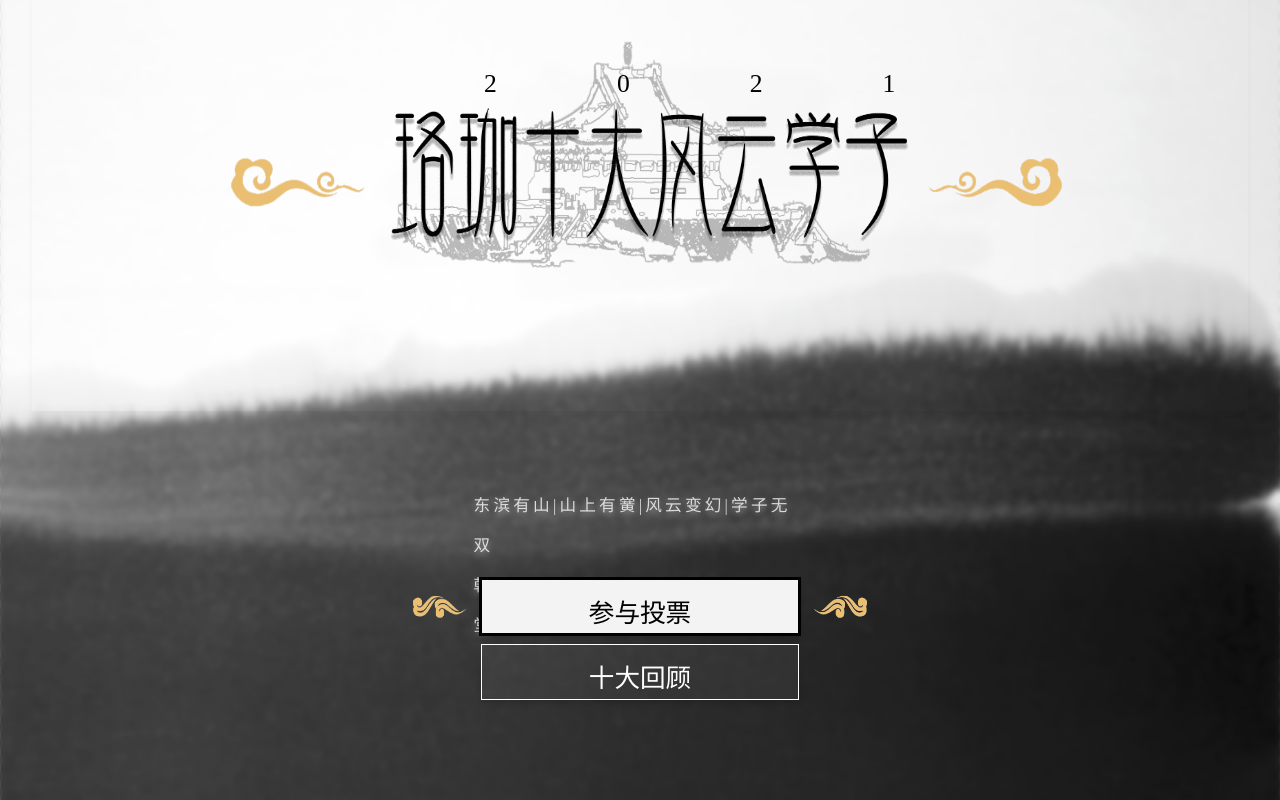
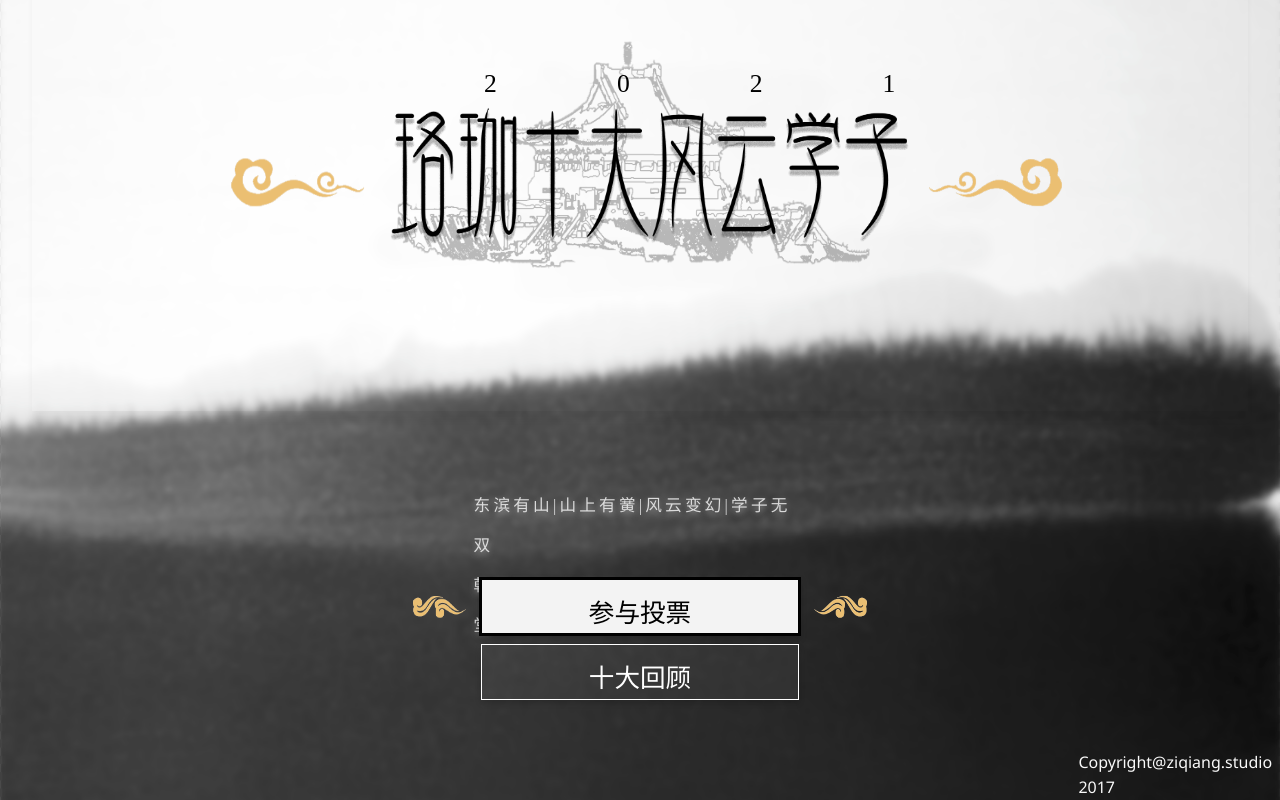
Before and after one commit to SoseloX/ziqiangtop10, a Vue app: page /#/index in a window 1280 px wide. Built offline with nearby package versions, Linux system fonts and the light colour scheme.

Commit message:
first page

```diff
--- a/src/App.vue
+++ b/src/App.vue
@@ -1,16 +1,17 @@
 <template>
   <div id="app">
+    <Whu_logo/>
     <router-view></router-view>
   </div>
 </template>
 
 <script>
-
+import Whu_logo from './components/Whu_logo'
 
 export default {
   name: 'App',
   components: {
-
+    Whu_logo
   }
 }
 </script>
--- a/src/components/Whu_logo.vue
+++ b/src/components/Whu_logo.vue
@@ -1,5 +1,5 @@
 <template>
-
+     <img src="../assets/whu.png" alt="" id='whu'>
 </template>
 
 <script>
--- a/src/views/Home.vue
+++ b/src/views/Home.vue
@@ -2,7 +2,7 @@
     <div id="contanier">
         <div id='year'>2021</div>
         <img src="../assets/home_text.png" alt="" id='home_text'>
-        <img src="../assets/whu.png" alt="" id='whu'>
+
         <img src="../assets/big_cloud.png" alt="" class="big_cloud" id='left_big'>
         <img src="../assets/big_cloud.png" alt="" class="big_cloud" id='right_big'>
         <div id='four'>东滨有山|山上有黉|风云变幻|学子无双 <br>乾坤转动|大潮滂滂|斗转星移|群英堂堂</div>
@@ -18,6 +18,9 @@
         </router-link>
         <img src="../assets/small_cloud.png" alt="" class="small_cloud" id='left_small'>
         <img src="../assets/small_cloud.png" alt="" class="small_cloud" id='right_small'>
+        <div id='identity'>
+            Copyright@ziqiang.studio 2017
+        </div>
     </div>
 </template>
 
@@ -181,4 +184,16 @@ export default{
       right: 29.93%;
       transform: rotateY(180deg);
   }
+  #identity{
+      position: absolute;
+    width: 14.75%;
+    height: 4.26%;
+    font-family: Segoe UI;
+    font-weight: 400;
+    line-height: 25px;
+    color: #F9F9F9;
+    opacity: 1;
+    right: 1%;
+    bottom: 2%;
+  }
 </style>
```
